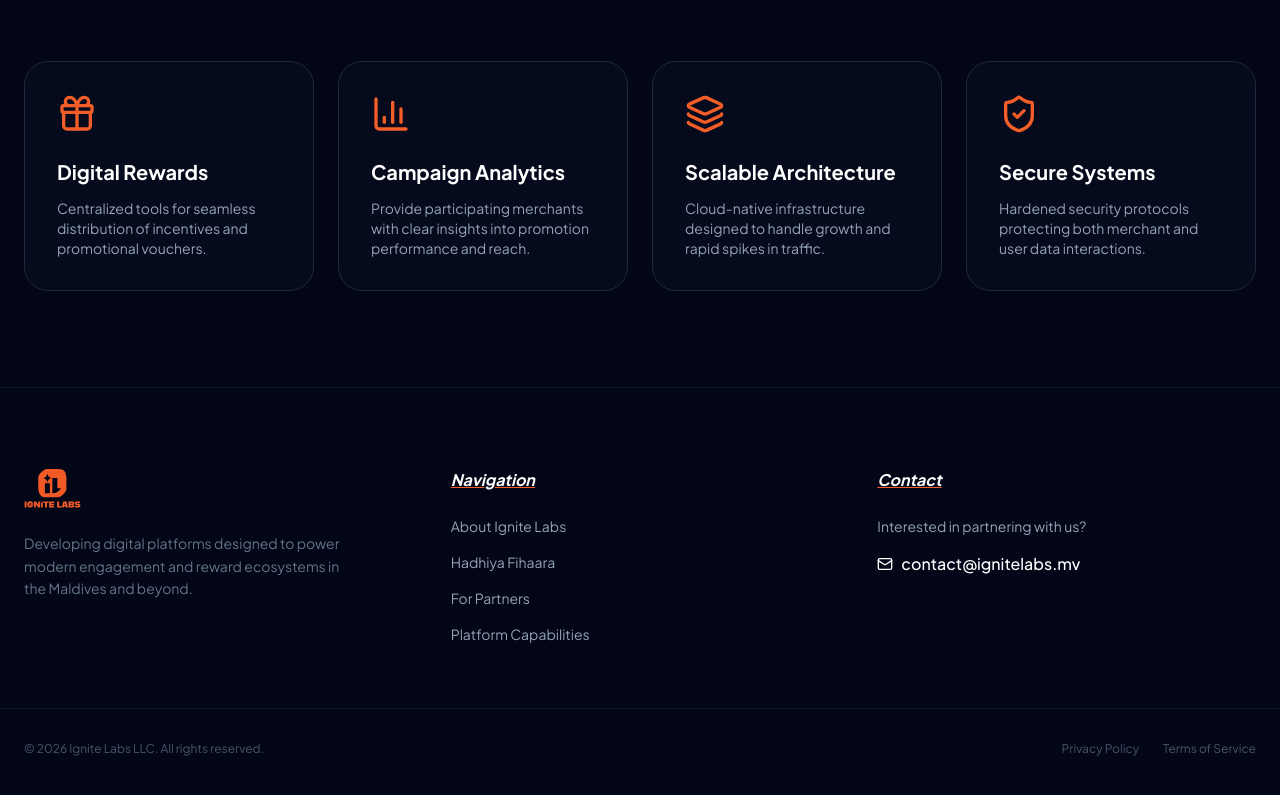
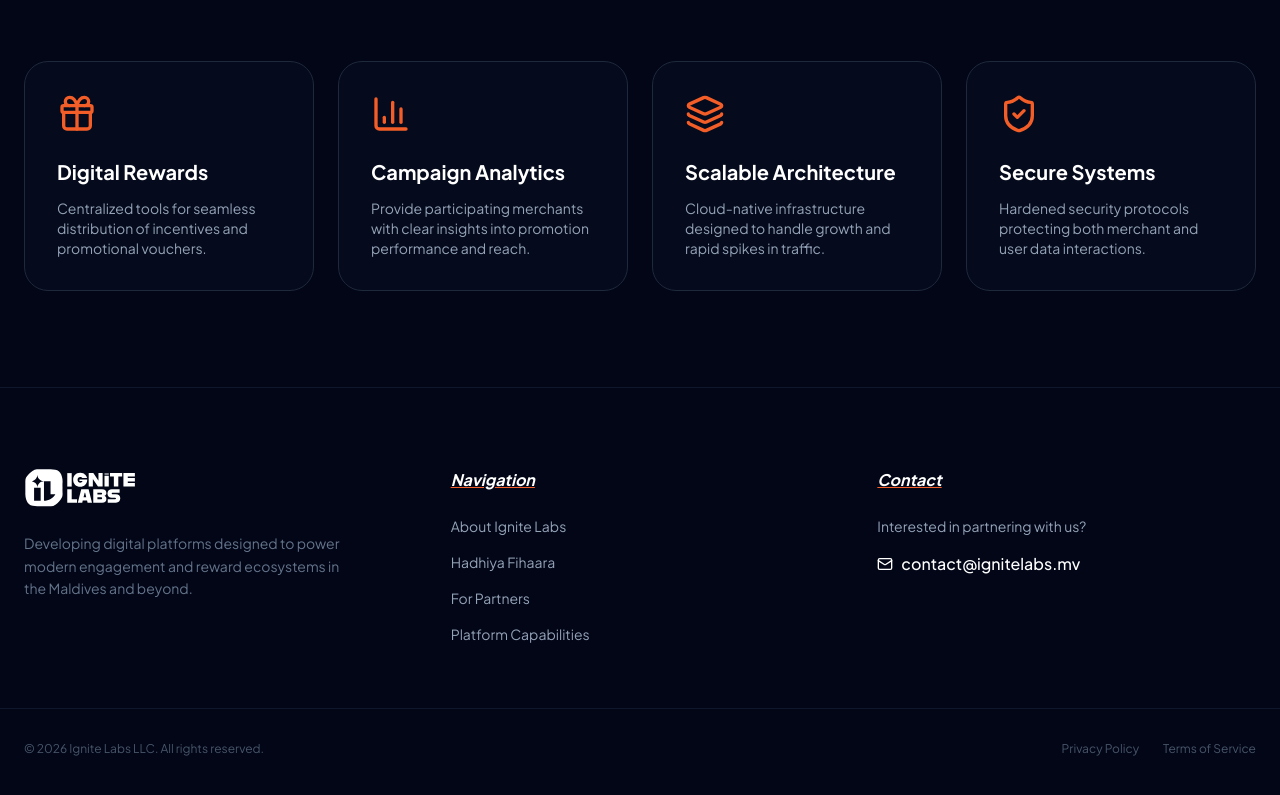
Before and after one commit to shinanmhd/ignite-labs-website, a plain HTML site: page index.html in a window 1280 px wide. Shown: the part 2829-3624 px from the top of the page. Drawn offline with nearby package versions, Linux system fonts and the light colour scheme.

Commit message:
patch: footer logo update

```diff
--- a/index.html
+++ b/index.html
@@ -192,7 +192,7 @@
     <footer id="contact" class="bg-slate-950 border-t border-slate-900 pt-20 pb-10">
         <div class="max-w-7xl mx-auto px-6 grid md:grid-cols-3 gap-12 mb-16 reveal">
             <div>
-                <img src="logo.svg" alt="Ignite Labs" class="h-10 mb-6">
+                <img src="logo_hr_light.svg" alt="Ignite Labs" class="h-10 mb-6">
                 <p class="text-slate-500 text-sm max-w-xs leading-relaxed">
                     Developing digital platforms designed to power modern engagement and reward ecosystems in the Maldives and beyond.
                 </p>
```
